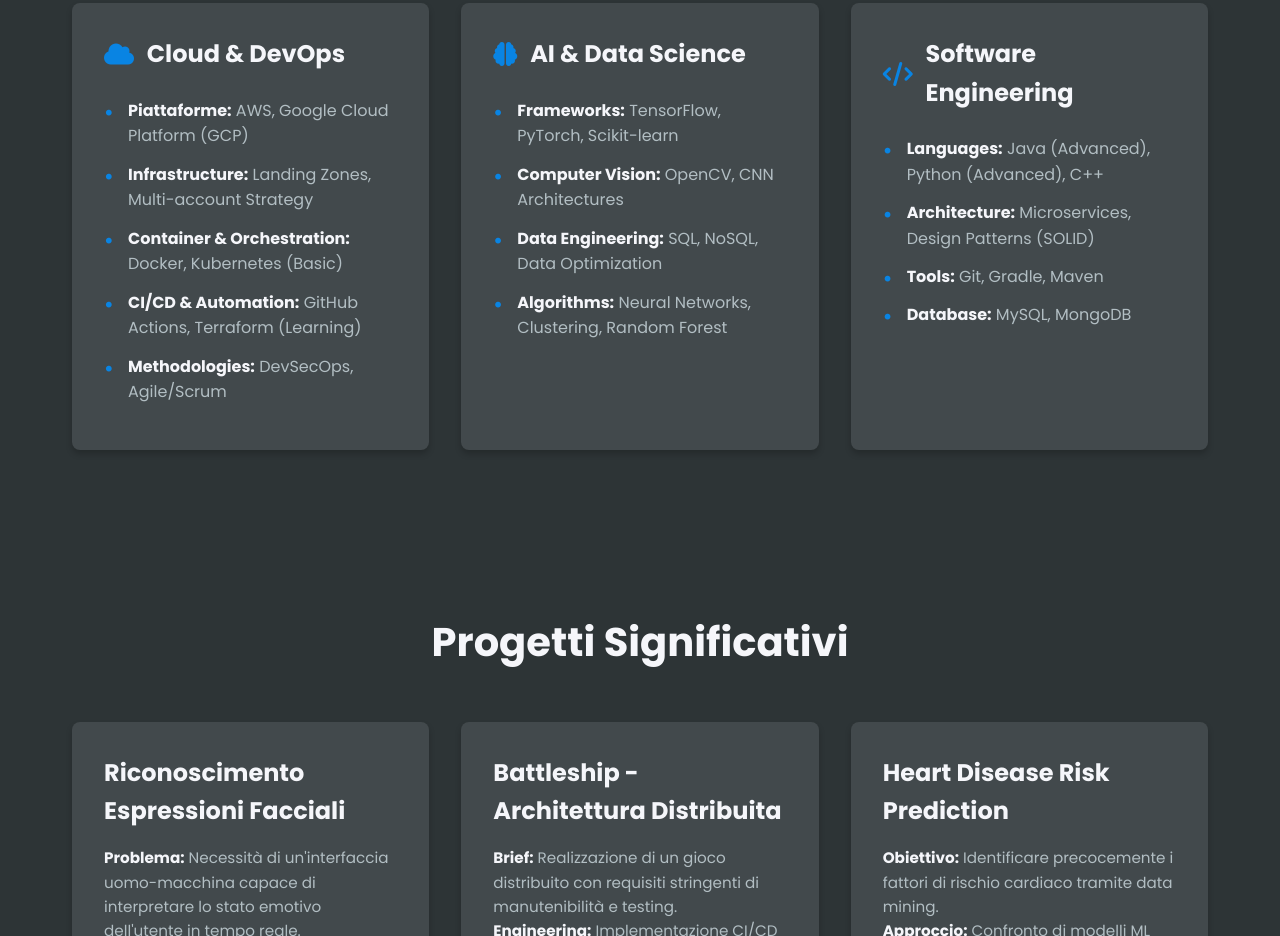
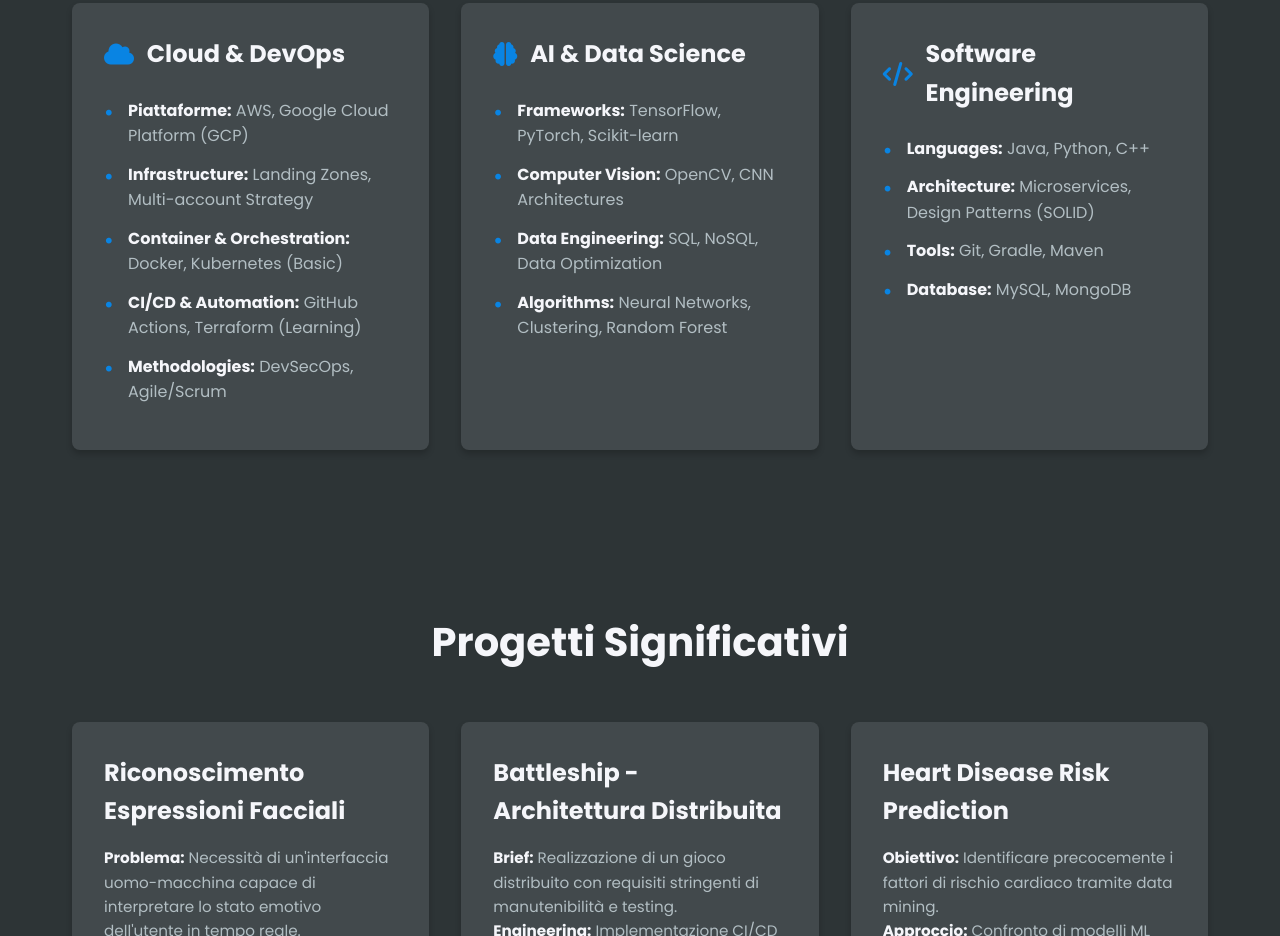
Before and after one commit to NicolaM99/NicolaM99.github.io, a plain HTML site: page index.html in a window 1280 px wide. Shown: the part 2345-3281 px from the top of the page. Drawn offline with Linux system fonts and the light colour scheme.

Commit message:
Update index.html

```diff
--- a/index.html
+++ b/index.html
@@ -161,7 +161,7 @@
                 <div class="skill-category">
                     <h3><i class="fas fa-code"></i> Software Engineering</h3>
                     <ul>
-                        <li><strong>Languages:</strong> Java (Advanced), Python (Advanced), C++</li>
+                        <li><strong>Languages:</strong> Java, Python, C++</li>
                         <li><strong>Architecture:</strong> Microservices, Design Patterns (SOLID)</li>
                         <li><strong>Tools:</strong> Git, Gradle, Maven</li>
                         <li><strong>Database:</strong> MySQL, MongoDB</li>
```
